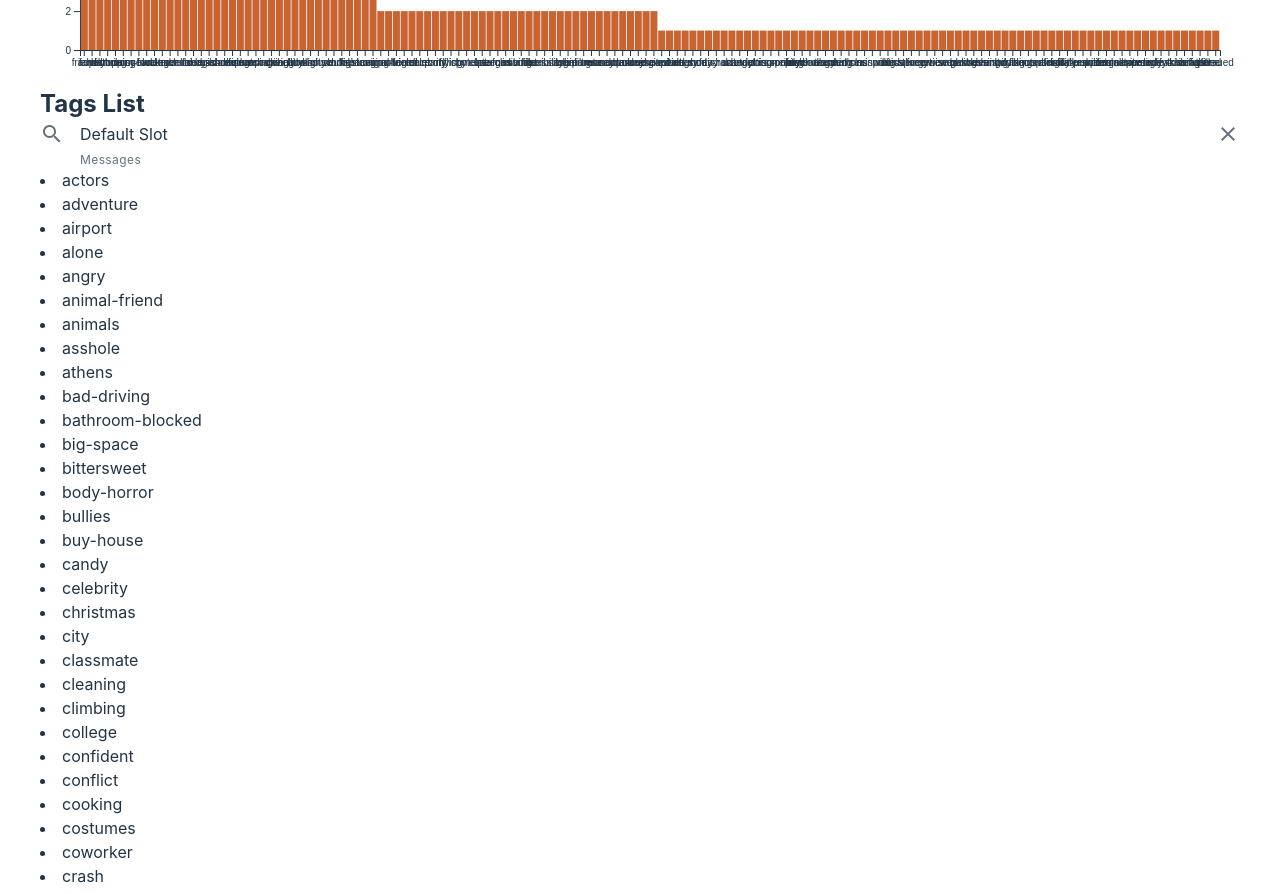
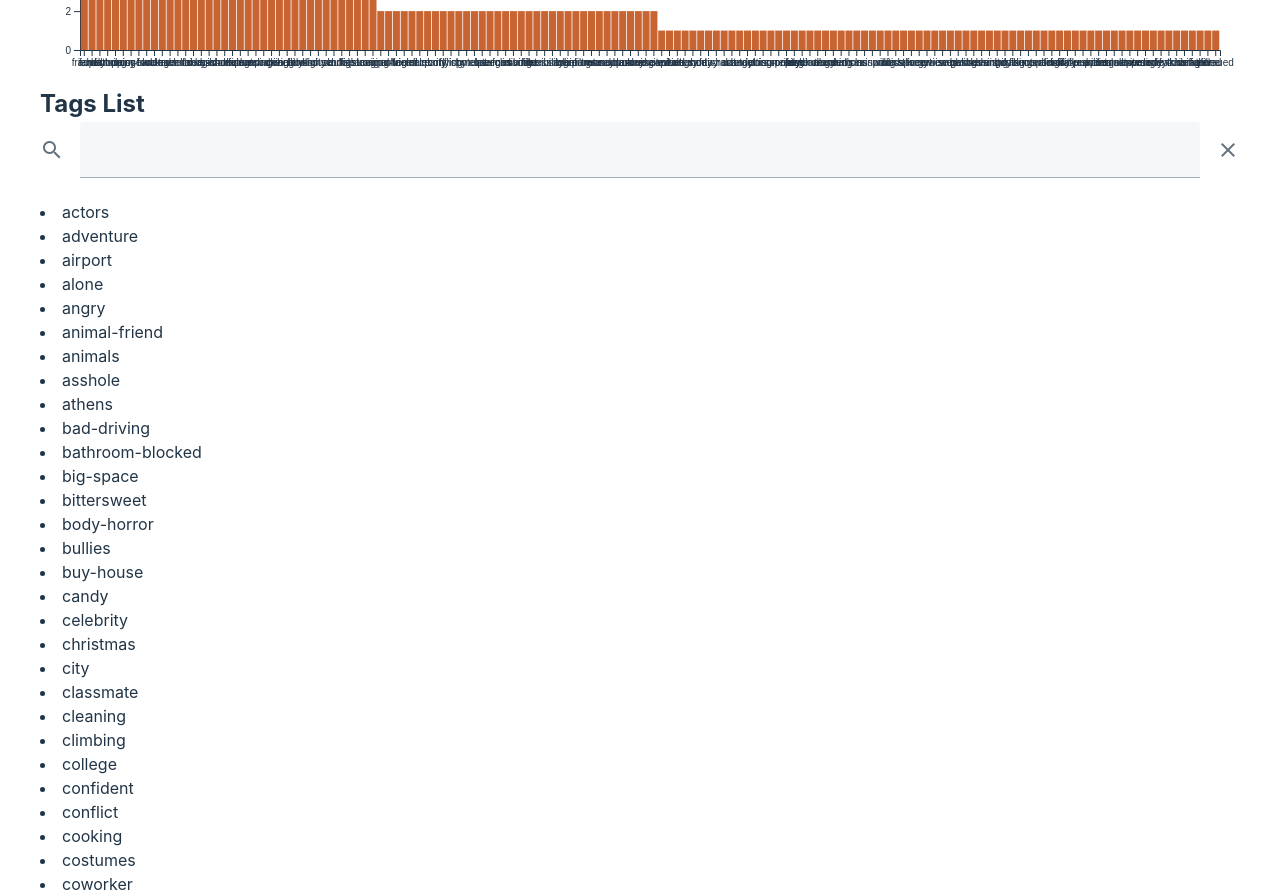
Before and after one commit to MMFane/dream-journal, a Vue app: page / in a window 1280 px wide. Shown: the part 3560-4453 px from the top of the page. Built offline with nearby package versions, Linux system fonts and the light colour scheme.

Commit message:
add tag filtering

```diff
--- a/src/components/TagsList.vue
+++ b/src/components/TagsList.vue
@@ -1,8 +1,10 @@
 <script setup lang="ts">
+import { ref, reactive, computed } from 'vue'
 import dreams from '../data/data.json'
 import { normalizeTag } from '../data/utils'
 
-const tags = []
+const tags = reactive([])
+const filter = ref('')
 
 dreams.forEach((dream) => {
   const dreamTags = dream.tags.split(', ')
@@ -16,19 +18,22 @@ dreams.forEach((dream) => {
 
 tags.sort()
 
-// implement filtering
+const filteredTags = computed(() => {
+  return tags.filter((tag) => {
+    return tag.includes(filter.value)
+  })
+})
 </script>
 
 <template>
   <h2>Tags List</h2>
-  <v-input
-    :messages="['Messages']"
+  <v-text-field
+    v-model="filter"
     append-icon="mdi-close"
     prepend-icon="mdi-magnify"
   >
-    Default Slot
-  </v-input>
-  <li v-for="tag in tags" :key="tag">
+  </v-text-field>
+  <li v-for="tag in filteredTags" :key="tag">
     {{ tag }}
   </li>
 </template>
```
